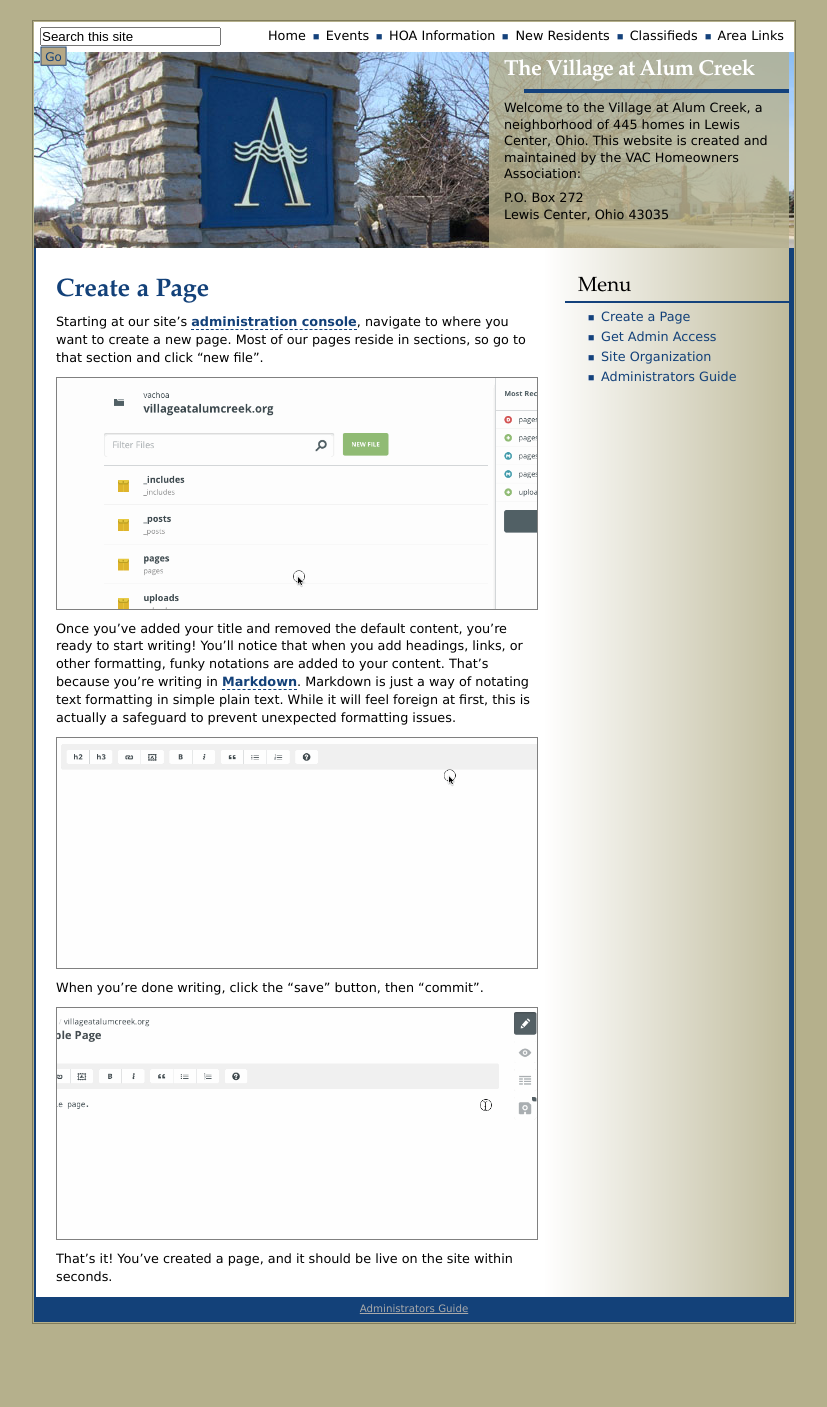
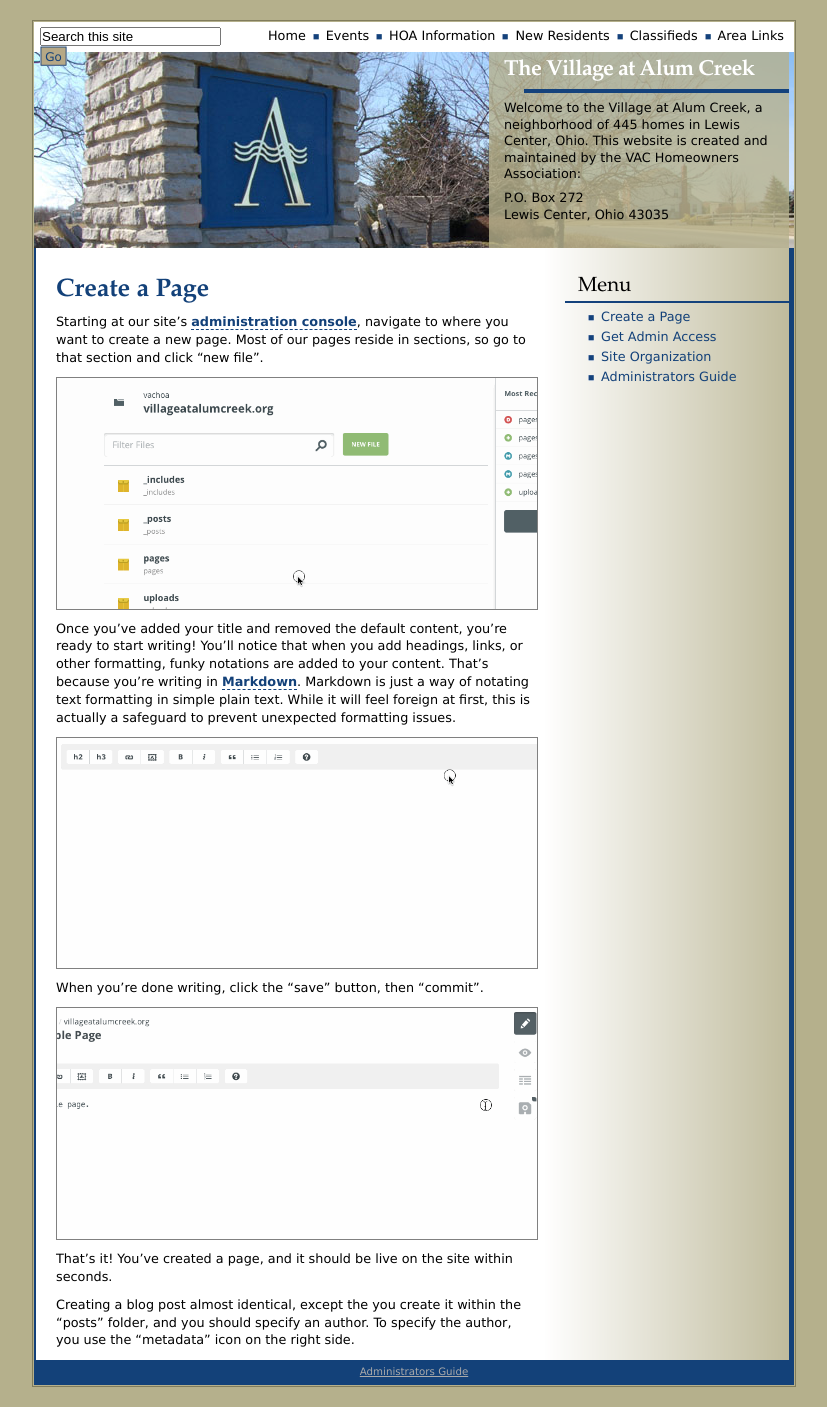
Before and after one commit to adamlogic/villageatalumcreek.org, a Jekyll site: the page built from pages/administrators-guide/2014-07-19-create-a-page.md, in a window 1280 px wide. Shown: the whole page, without its empty margins (226-1053 px from the left). Built offline with Jekyll 4.4.1, drawn with Linux system fonts in a browser that asks for light colours; comment, search, counter and statistics services are not loaded; before the commit the page ends 1344 px from its top, so only the background shows below that.

Commit message:
Updated 2014-07-19-create-a-page.md

```diff
--- a/pages/administrators-guide/2014-07-19-create-a-page.md
+++ b/pages/administrators-guide/2014-07-19-create-a-page.md
@@ -17,3 +17,5 @@ When you're done writing, click the "save" button, then "commit".
 ![saving-a-page.gif](/uploads/saving-a-page.gif)
 
 That's it! You've created a page, and it should be live on the site within seconds.
+
+Creating a blog post almost identical, except the you create it within the "posts" folder, and you should specify an author. To specify the author, you use the "metadata" icon on the right side.
```
